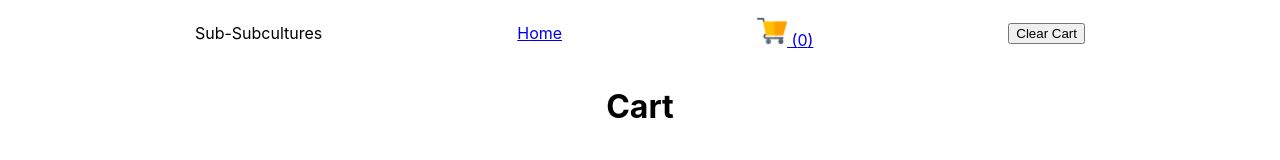
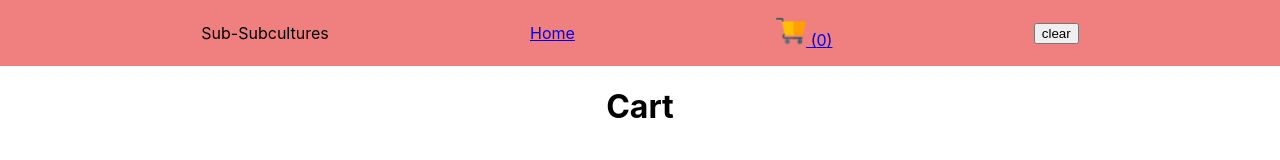
Before and after one commit to avizmarques/subsubcultures, a React (Create React App) app: page /cart in a window 1280 px wide. Shown: the top 160 px of the page. Built offline with nearby package versions, Linux system fonts and the light colour scheme.

Commit message:
improved style

```diff
--- a/src/components/GamesList/index.js
+++ b/src/components/GamesList/index.js
@@ -4,7 +4,6 @@ import { connect } from "react-redux";
 import GameCard from "./GameCard";
 import "./style.css";
 import { addToCart } from "../../store/cart/cartActions";
-import Grid from "@material-ui/core/Grid";
 
 class GamesList extends Component {
   componentDidMount = () => {
--- a/src/components/Navbar.jsx
+++ b/src/components/Navbar.jsx
@@ -15,7 +15,7 @@ function Navbar(props) {
           <img src={cart} id="cart" /> ({props.numberOfItemsInCart})
         </p>
       </Link>
-      <button onClick={() => props.dispatch(clearCart())}>Clear Cart</button>
+      <button onClick={() => props.dispatch(clearCart())}>clear</button>
     </div>
   );
 }
--- a/src/components/style.css
+++ b/src/components/style.css
@@ -3,6 +3,7 @@
   flex-direction: row;
   align-items: center;
   justify-content: space-evenly;
+  background-color: lightcoral;
 }
 
 a {
```
